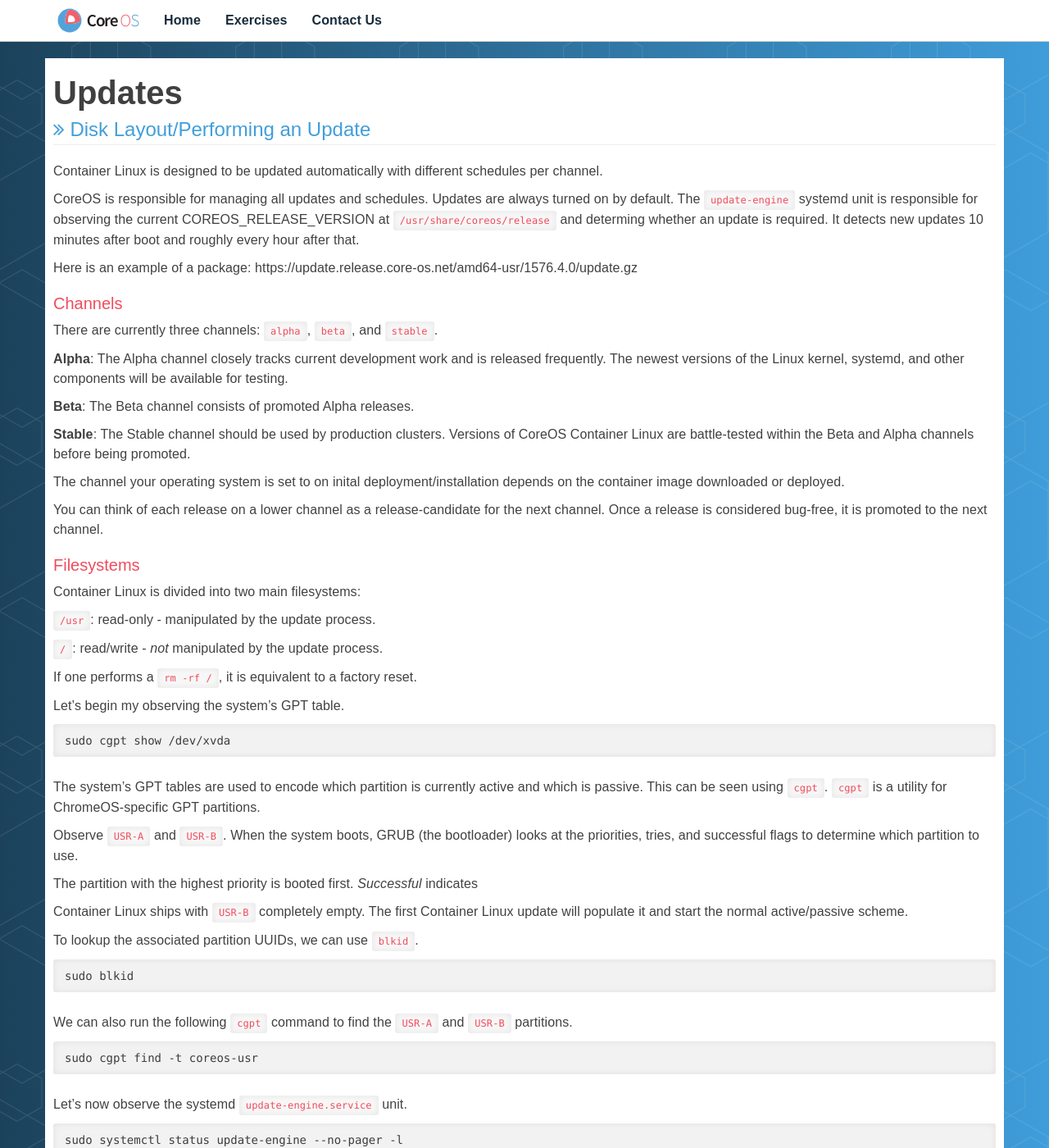
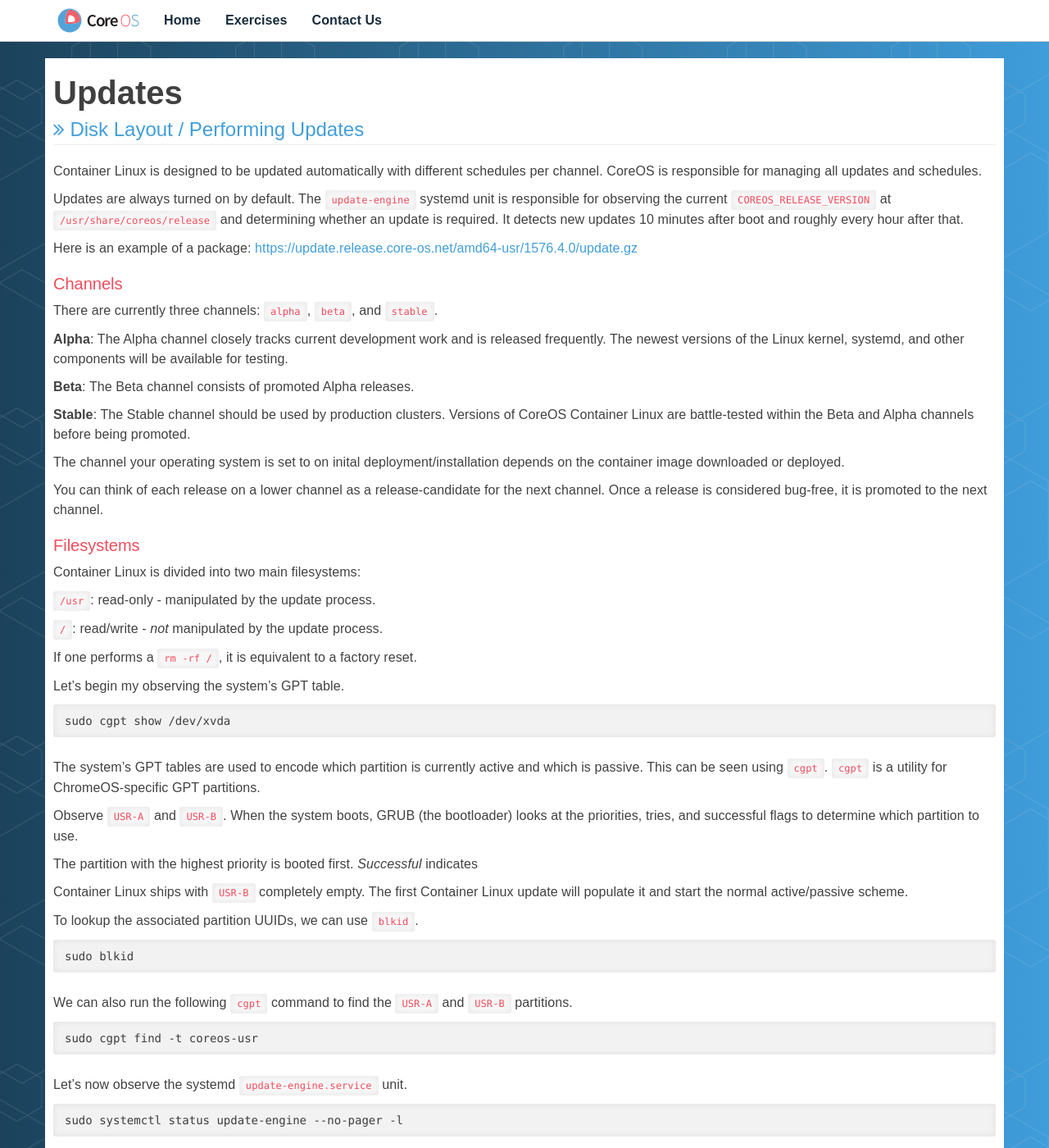
Before and after one commit to RedHatWorkshops/quay-workshop, a Jekyll site: the page built from content/labs/0010-update.md, in a window 1280 px wide and 1400 px high. Shown: the whole window at 82% size. Built offline with Jekyll 4.4.1, drawn with Linux system fonts in a browser that asks for light colours; some of the changed text lies outside the part shown.

Commit message:
Clean up formatting

````diff
--- a/content/labs/0010-update.md
+++ b/content/labs/0010-update.md
@@ -1,15 +1,19 @@
 ---
 layout: lab
-title: Disk Layout/Performing an Update
-permalink: /lab/updates/performingupdate/
+title: Disk Layout / Performing Updates
+permalink: /lab/updates/performing-updates/
 module: Updates
 ---
 
-Container Linux is designed to be updated automatically with different schedules per channel.
+Container Linux is designed to be updated automatically with different schedules
+per channel. CoreOS is responsible for managing all updates and schedules.
 
-CoreOS is responsible for managing all updates and schedules. Updates are always turned on by default. The `update-engine` systemd unit is responsible for observing the current COREOS_RELEASE_VERSION at `/usr/share/coreos/release` and determing whether an update is required. It detects new updates 10 minutes after boot and roughly every hour after that.
+Updates are always turned on by default. The `update-engine` systemd unit is
+responsible for observing the current `COREOS_RELEASE_VERSION` at
+`/usr/share/coreos/release` and determining whether an update is required. It
+detects new updates 10 minutes after boot and roughly every hour after that.
 
-Here is an example of a package: https://update.release.core-os.net/amd64-usr/1576.4.0/update.gz
+Here is an example of a package: [https://update.release.core-os.net/amd64-usr/1576.4.0/update.gz](https://update.release.core-os.net/amd64-usr/1576.4.0/update.gz)
 
 ###### Channels
 
@@ -73,7 +77,7 @@ We can manually force an update attempt by running the `upate_engine_client -upd
 sudo update_engine_client -update
 ```
 
-Hint: keep the `update-engine.service` logs open to see output in real-time.
+__Hint__: keep the `update-engine.service` logs open to see output in real-time.
 
 ```
 sudo journalctl -u update-engine --no-pager -f
````
